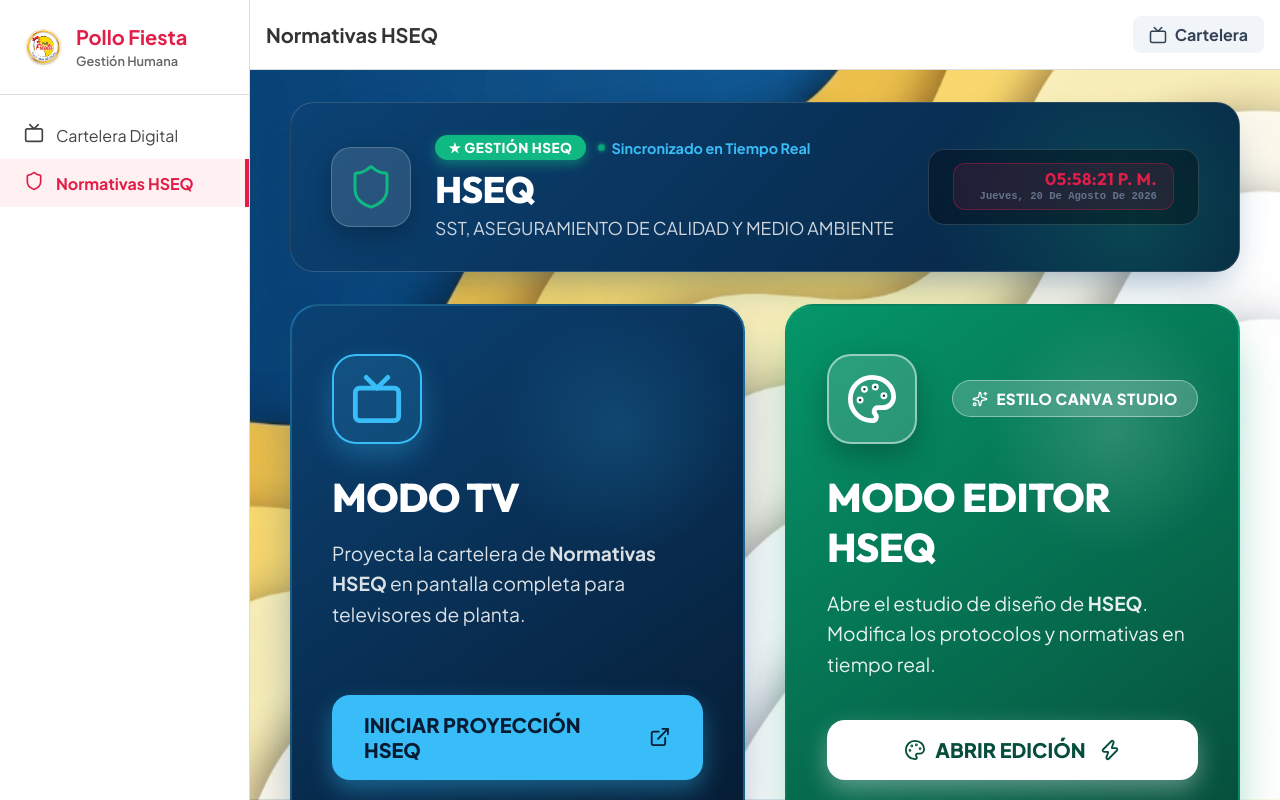
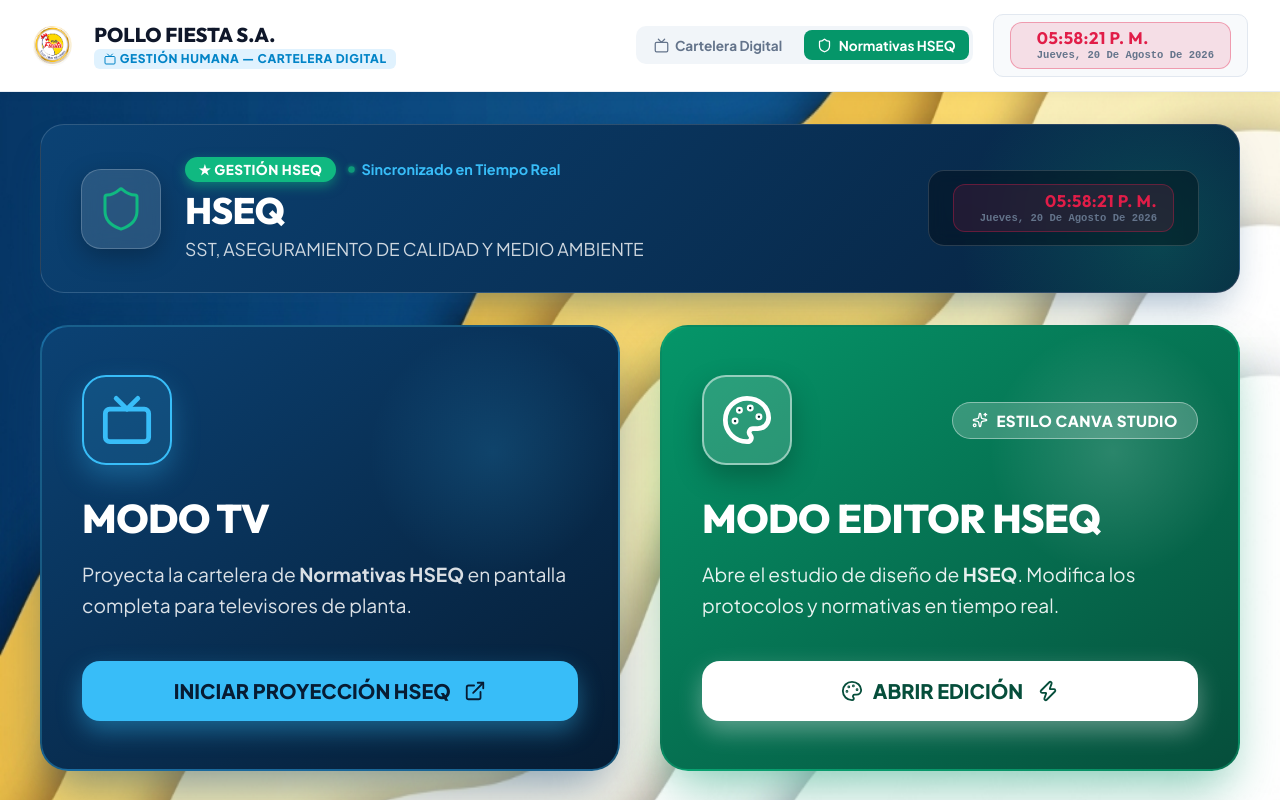
Before and after one commit to desarrollotipf/Cartelera-Digital, a React (Vite) app in the folder frontend/: page /hseq in a window 1280 px wide. Shown: the top 800 px of the page. Built offline with nearby package versions, Linux system fonts and the light colour scheme; no server answers; sample sign-in values are in the browser's storage.

Commit message:
fix(cartelera): rotacion estricta inicial, escalera de cumpleanos dinamica, transicion de videos a convenios y layout sin barra lateral

```diff
--- a/frontend/src/components/Layout.jsx
+++ b/frontend/src/components/Layout.jsx
@@ -1,8 +1,8 @@
 import { Outlet, Link, useLocation } from 'react-router-dom';
-import Sidebar from './Sidebar';
-import { Tv, Shield } from 'lucide-react';
+import { Tv, Shield, LogOut } from 'lucide-react';
 import { usePortalAuth } from '../hooks/usePortalAuth';
 import { isHseqScope, isAdminScope } from '../utils/authUtils';
+import LiveClock from './LiveClock';
 
 export default function Layout({ title, onLogout }) {
   const location = useLocation();
@@ -11,39 +11,131 @@
   const isHseq = isHseqScope(user);
   const isAdmin = isAdminScope(user);
 
+  const accentColor = isHseq && !isAdmin ? '#059669' : '#0B4274';
+
   return (
-    <div style={{ display: 'flex', minHeight: '100vh', background: "#F0F4FA url('/images/fondo-pantalla.png') center/100% 100% fixed no-repeat" }}>
-      <Sidebar onLogout={onLogout} />
-      <div style={{ flex: 1, display: 'flex', flexDirection: 'column' }}>
-        <header style={{ padding: '1rem', background: '#fff', borderBottom: '1px solid #ddd', display: 'flex', justifyContent: 'space-between', alignItems: 'center' }}>
-          <h1 style={{ margin: 0, fontSize: '1.25rem', color: '#333' }}>{title}</h1>
-          <div style={{ display: 'flex', alignItems: 'center', gap: '0.8rem' }}>
-            {isAdmin && location.pathname !== '/cartelera' && (
-              <Link to="/cartelera" style={{ textDecoration: 'none', display: 'flex', alignItems: 'center', gap: '0.5rem', background: '#f1f5f9', padding: '0.5rem 1rem', borderRadius: '8px', color: '#334155', fontWeight: 'bold' }}>
-                <Tv size={18} /> Cartelera
+    <div style={{ display: 'flex', flexDirection: 'column', minHeight: '100vh', width: '100%', background: "#F0F4FA url('/images/fondo-pantalla.png') center/100% 100% fixed no-repeat" }}>
+      {/* Top Header Institucional sin barra lateral */}
+      <header style={{
+        padding: '0.85rem 2rem',
+        background: '#ffffff',
+        borderBottom: '1px solid rgba(226, 232, 240, 0.8)',
+        display: 'flex',
+        justifyContent: 'space-between',
+        alignItems: 'center',
+        boxShadow: '0 2px 10px rgba(0,0,0,0.04)',
+        position: 'sticky',
+        top: 0,
+        zIndex: 50
+      }}>
+        {/* Identidad Institucional */}
+        <div style={{ display: 'flex', alignItems: 'center', gap: '1.25rem' }}>
+          <img src="/images/logo-pollo.png" alt="Pollo Fiesta" style={{ height: '42px', objectFit: 'contain' }} />
+          <div>
+            <h1 style={{ margin: 0, fontSize: '1.25rem', fontWeight: 900, color: '#0f172a', fontFamily: "'Outfit', sans-serif" }}>
+              POLLO FIESTA S.A.
+            </h1>
+            <div style={{ display: 'flex', alignItems: 'center', gap: '0.5rem', marginTop: '2px' }}>
+              <span style={{
+                fontSize: '0.75rem',
+                fontWeight: 800,
+                textTransform: 'uppercase',
+                letterSpacing: '0.6px',
+                padding: '0.15rem 0.6rem',
+                borderRadius: '6px',
+                background: isHseq && !isAdmin ? '#ecfdf5' : '#e0f2fe',
+                color: isHseq && !isAdmin ? '#059669' : '#0284c7',
+                display: 'inline-flex',
+                alignItems: 'center',
+                gap: '4px'
+              }}>
+                {isHseq && !isAdmin ? <Shield size={12} /> : <Tv size={12} />}
+                {isHseq && !isAdmin ? 'Normativas HSEQ' : 'Gestión Humana — Cartelera Digital'}
+              </span>
+            </div>
+          </div>
+        </div>
+
+        {/* Acciones y reloj */}
+        <div style={{ display: 'flex', alignItems: 'center', gap: '1.25rem' }}>
+          {/* Si es Admin, permitir conmutar entre ambas áreas */}
+          {isAdmin && (
+            <div style={{ display: 'flex', alignItems: 'center', gap: '0.5rem', background: '#f1f5f9', padding: '0.25rem', borderRadius: '10px' }}>
+              <Link
+                to="/cartelera"
+                style={{
+                  textDecoration: 'none',
+                  display: 'flex',
+                  alignItems: 'center',
+                  gap: '0.4rem',
+                  padding: '0.4rem 0.85rem',
+                  borderRadius: '8px',
+                  fontSize: '0.85rem',
+                  fontWeight: 700,
+                  background: location.pathname === '/cartelera' ? '#0b4274' : 'transparent',
+                  color: location.pathname === '/cartelera' ? '#ffffff' : '#64748b'
+                }}
+              >
+                <Tv size={15} /> Cartelera Digital
               </Link>
-            )}
-            {isAdmin && location.pathname !== '/hseq' && (
-              <Link to="/hseq" style={{ textDecoration: 'none', display: 'flex', alignItems: 'center', gap: '0.5rem', background: '#ecfdf5', padding: '0.5rem 1rem', borderRadius: '8px', color: '#10b981', fontWeight: 'bold' }}>
-                <Shield size={18} /> HSEQ
+              <Link
+                to="/hseq"
+                style={{
+                  textDecoration: 'none',
+                  display: 'flex',
+                  alignItems: 'center',
+                  gap: '0.4rem',
+                  padding: '0.4rem 0.85rem',
+                  borderRadius: '8px',
+                  fontSize: '0.85rem',
+                  fontWeight: 700,
+                  background: location.pathname === '/hseq' ? '#059669' : 'transparent',
+                  color: location.pathname === '/hseq' ? '#ffffff' : '#64748b'
+                }}
+              >
+                <Shield size={15} /> Normativas HSEQ
               </Link>
-            )}
-            {!isAdmin && isHseq && (
-              <div style={{ display: 'flex', alignItems: 'center', gap: '0.5rem', background: '#ecfdf5', padding: '0.4rem 0.9rem', borderRadius: '8px', color: '#059669', fontWeight: 'bold', fontSize: '0.85rem' }}>
-                <Shield size={16} /> Módulo HSEQ
             </div>
           )}
-            {!isAdmin && !isHseq && (
-              <div style={{ display: 'flex', alignItems: 'center', gap: '0.5rem', background: '#fff1f2', padding: '0.4rem 0.9rem', borderRadius: '8px', color: '#e11d48', fontWeight: 'bold', fontSize: '0.85rem' }}>
-                <Tv size={16} /> Cartelera GH
+
+          <div style={{
+            background: '#f8fafc',
+            border: '1px solid #e2e8f0',
+            borderRadius: '10px',
+            padding: '0.45rem 1rem',
+            fontSize: '0.95rem',
+            fontWeight: 800,
+            color: '#334155',
+            fontFamily: 'monospace'
+          }}>
+            <LiveClock />
           </div>
+
+          {onLogout && (
+            <button
+              onClick={onLogout}
+              title="Cerrar Sesión"
+              style={{
+                background: 'transparent',
+                border: 'none',
+                cursor: 'pointer',
+                color: '#64748b',
+                display: 'flex',
+                alignItems: 'center',
+                padding: '0.4rem',
+                borderRadius: '8px'
+              }}
+            >
+              <LogOut size={18} />
+            </button>
           )}
         </div>
       </header>
-        <main style={{ flex: 1, padding: '1.5rem', overflowY: 'auto' }}>
+
+      {/* Contenedor principal a ancho completo */}
+      <main style={{ flex: 1, padding: '1.5rem', width: '100%', maxWidth: '1600px', margin: '0 auto', boxSizing: 'border-box' }}>
         <Outlet />
       </main>
     </div>
-    </div>
   );
 }
--- a/frontend/src/hooks/useCarteleraData.js
+++ b/frontend/src/hooks/useCarteleraData.js
@@ -33,16 +33,16 @@
   const [weather, setWeather] = useState(null);
   const [news, setNews] = useState(null);
   const [dbBirthdays, setDbBirthdays] = useState([]);
+  const [isLoading, setIsLoading] = useState(true);
 
   // Initial fetch from API
   useEffect(() => {
-    getCartelera()
-      .then(res => { if (res.success && res.data) setData(res.data); })
-      .catch(() => { });
-
-    getCumpleanos()
-      .then(res => { if (res.success && res.data) setDbBirthdays(res.data); })
-      .catch(() => { });
+    Promise.allSettled([
+      getCartelera().then(res => { if (res.success && res.data) setData(res.data); }),
+      getCumpleanos().then(res => { if (res.success && res.data) setDbBirthdays(res.data); })
+    ]).finally(() => {
+      setIsLoading(false);
+    });
 
     /**
      * Modelo Estadístico y Meteorológico Calibrado para la Estimación de Precipitación (PoP)
@@ -328,6 +328,7 @@
     weeklyBirthdays,
     spotlight,
     hrItems,
+    isLoading,
     handleSaveData,
     handleResetData
   };
--- a/frontend/src/index.css
+++ b/frontend/src/index.css
@@ -3197,9 +3197,9 @@
   100% { transform: translateY(-50%); }
 }
 
-/* Animación de escalera para cumpleaños con pausa de lectura al inicio */
+/* Animación de escalera continua para cumpleaños */
 @keyframes bday-escalator-scroll {
-  0%, 8% { transform: translateY(0); }
+  0% { transform: translateY(0); }
   100% { transform: translateY(-50%); }
 }
 
--- a/frontend/src/pages/Cartelera/modules/BirthdaysModule.jsx
+++ b/frontend/src/pages/Cartelera/modules/BirthdaysModule.jsx
@@ -43,10 +43,9 @@
     displayItems = birthdays;
   }
 
-  // Velocidad de scroll ágil y fluida
-  const speed = isGrid3
-    ? Math.max(18, Math.ceil(birthdays.length / 3) * 4)
-    : Math.max(18, birthdays.length * 3.5);
+  // Velocidad de scroll ágil y fluida para que todos los cumpleañeros alcancen a verse
+  const rowCount = isGrid3 ? Math.ceil(birthdays.length / 3) : birthdays.length;
+  const speed = Math.max(14, rowCount * 2.8);
 
   return (
     <motion.div
@@ -98,7 +97,7 @@
                   gridTemplateColumns: isGrid3 ? 'repeat(3, 1fr)' : undefined,
                   gap: '1.25rem',
                   width: '100%',
-                  animation: shouldScroll ? `bday-escalator-scroll ${speed}s linear 2s infinite` : 'none'
+                  animation: shouldScroll ? `bday-escalator-scroll ${speed}s linear infinite` : 'none'
                 }}
               >
                 {displayItems.map((w, i) => {
--- a/frontend/src/pages/Cartelera/modules/VideosModule.jsx
+++ b/frontend/src/pages/Cartelera/modules/VideosModule.jsx
@@ -46,13 +46,22 @@
     const nextIndex = (videoIndex + 1) % validVideos.length;
 
     // En Modo TV / Cartelera normal:
-    // Si hay más videos, rota hasta completar el ciclo (máximo 3 videos por ciclo)
-    if (validVideos.length > 1 && videosPlayedThisCycle.current < Math.min(validVideos.length, 3)) {
-      setIsDeckTransitioning(true);
-      setVideoIndex(nextIndex);
+    // Al terminar tres videos (o 3 reproducciones), pasa con animación fluida a convenios
+    if (videosPlayedThisCycle.current < 3 && validVideos.length > 0) {
+      if (validVideos.length > 1) {
+        setIsDeckTransitioning(true);
+        setVideoIndex(nextIndex);
+      } else {
+        // Si hay solo 1 video, reiniciar su reproducción hasta completar los 3 pases
+        const videoEl = document.querySelector('video');
+        if (videoEl) {
+          videoEl.currentTime = 0;
+          videoEl.play().catch(() => {});
+        }
+      }
     } else {
-      // Al terminar los videos del ciclo en TV, avanza al siguiente paso disponible
-      videosPlayedThisCycle.current = 0; // Reiniciar contador para el próximo ciclo
+      // Al terminar 3 videos en el ciclo, avanza con la transición FlowingMenu a Convenios
+      videosPlayedThisCycle.current = 0;
       setVideoIndex(nextIndex);
       goToStep(getNextAvailableStep ? getNextAvailableStep(5) : 6);
     }
--- a/frontend/src/pages/CarteleraPage.jsx
+++ b/frontend/src/pages/CarteleraPage.jsx
@@ -56,6 +56,7 @@
     weeklyBirthdays,
     spotlight,
     hrItems,
+    isLoading,
     handleSaveData,
     handleResetData
   } = useCarteleraData(previewData, isEditorOpen);
@@ -87,7 +88,9 @@
     selectedElementId,
     birthdays,
     weeklyBirthdays,
-    setNewsIndex
+    setNewsIndex,
+    todayBirthdays,
+    isLoading
   );
 
   const { fakeMouse } = useFakeMouseAutoPlay({
```
Also changed, not shown: frontend/src/hooks/useCarteleraOrchestrator.js (+41 -16 lines). Lines whose indentation alone changed are shown as unchanged.
